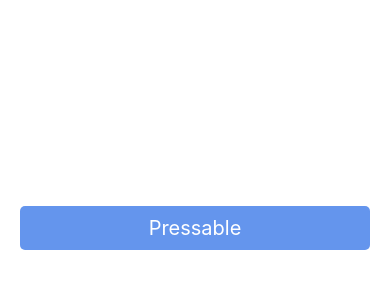
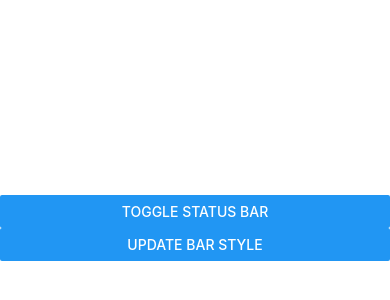
Before and after one commit to itsmegarvin/Firstapp, a React Native app: screen / in a window 390 px wide. Shown: the part 194-494 px from the top of the page. Built offline with nearby package versions, Linux system fonts and the light colour scheme.

Commit message:
status bar in RN

```diff
--- a/App.js
+++ b/App.js
@@ -1,27 +1,21 @@
-/* Pressable in React-Native*/
-import React from "react";
-import { Text, View, StyleSheet, Pressable,Alert  } from "react-native";
+/* Status bar in React-Native */
+import React,{useState} from "react";
+import { View, Button, StyleSheet, StatusBar } from "react-native";
 
 const App = () => {
+
+  const [hide,setHide]= useState(true)
+  const [barStyle,setBarStyle]= useState("default")
+
   return (
     <View style={styles.main}>
-      <Pressable
-        onPress={() => {
-          alert("normal press");
-        }}
-        onLongPress={()=>{
-          console.warn("long press")
-        }}
-        onPressIn={() => {
-          console.log("press in");
-        }}
-        onPressOut={() => {
-          Alert.alert("press out");
-        }}
-        style={styles.pressableBtn}
-      >
-        <Text style={styles.pressableTxt}>Pressable</Text>
-      </Pressable>
+      <StatusBar
+        backgroundColor="blue"
+        barStyle={barStyle}
+        hidden={hide}
+      />
+      <Button title="Toggle status bar" onPress={()=>setHide(!hide)}/>
+      <Button title=" update bar style " onPress={()=>setBarStyle("dark-content")}/>
     </View>
   );
 };
@@ -29,37 +23,8 @@ const App = () => {
 const styles = StyleSheet.create({
   main: {
     flex: 1,
-    justifyContent: "center",
-  },
-  pressableBtn: {
-    backgroundColor: "cornflowerblue",
-    padding: 10,
-    margin: 20,
-    borderRadius: 5,
-    shadowColor: "#000",
-    elevation: 5,
-  },
-  pressableTxt: {
-    color: "#fff",
-    fontSize: 20,
-    textAlign: "center",
+    justifyContent: "center"
   },
 });
 
 export default App;
-
-/*
-
-Pressable is a touchable component that responds to various user interactions with customizable feedback.
-
-onPress: Fires when the user taps and releases.
-onPressIn: Fires when the user starts pressing.
-onPressOut: Fires when the user stops pressing.
-onLongPress: Fires on prolonged press.
-disabled: Disables interaction.
-
-here from the time i learned pressable ,console.warn didn't worked due updation so i had to use Alert
-
-delay time for long press is 500ms that is half a second
-
-*/
```
